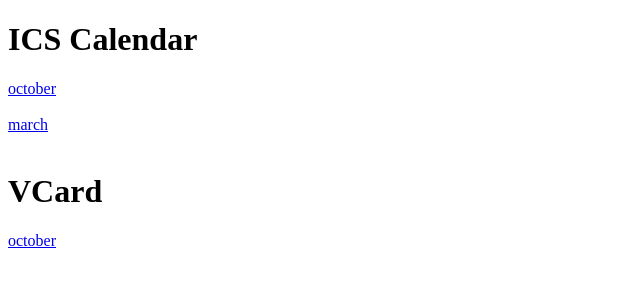
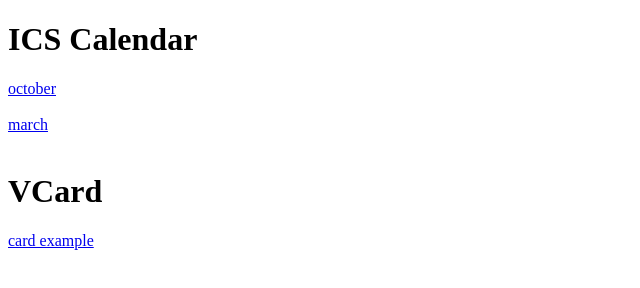
Before and after one commit to Patryk-97/Patryk-97.github.io, a plain HTML site: page index.html in a window 1280 px wide. Shown: the full height of the page, 0-640 px from the left. Drawn offline with Linux system fonts and the light colour scheme.

Commit message:
Update index.html

```diff
--- a/index.html
+++ b/index.html
@@ -10,7 +10,7 @@
 <br/><br/>
 
 <h1>VCard</h1>
-<a href="https://raw.githubusercontent.com/Patryk-97/Mobile_VCard/master/vcf_samples/card.vcf">october</a>
+<a href="https://raw.githubusercontent.com/Patryk-97/Mobile_VCard/master/vcf_samples/card.vcf">card example</a>
 
 </body>
 </html>
```
